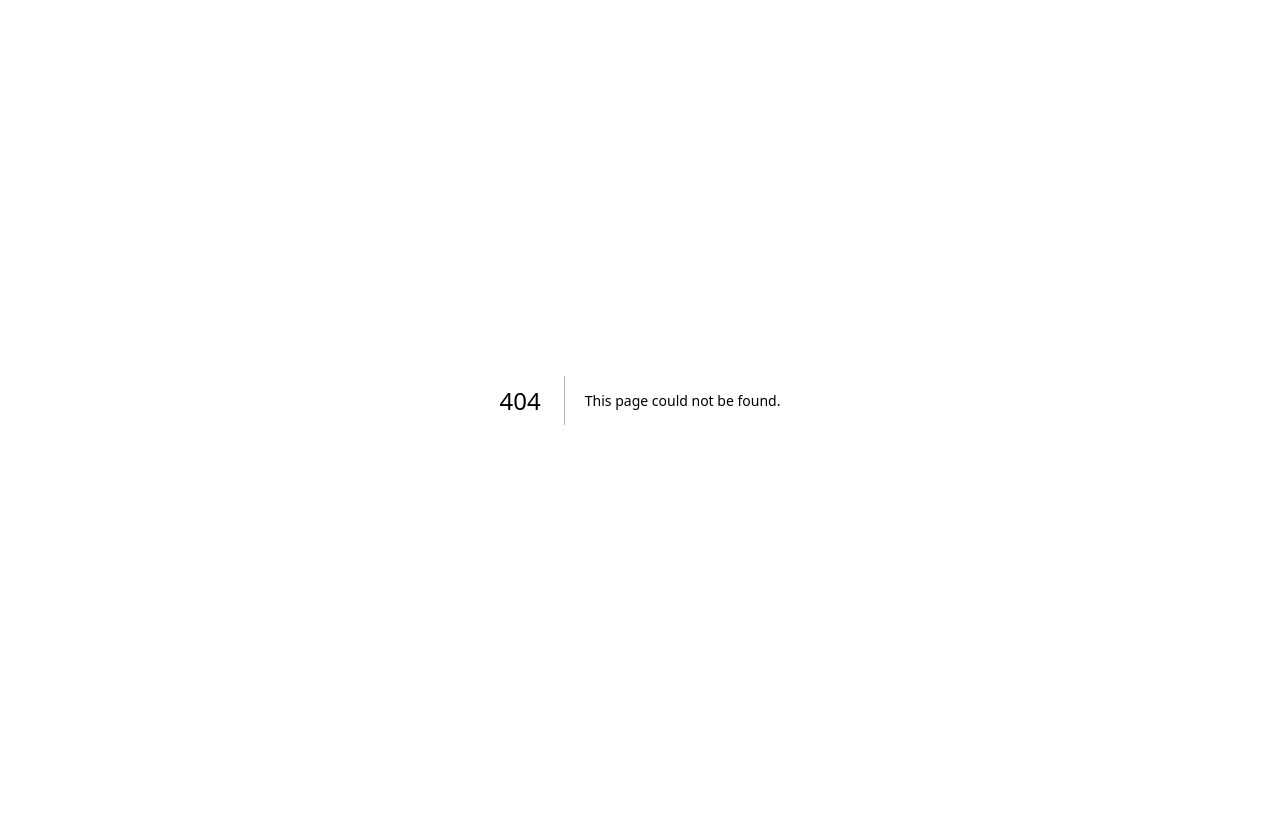
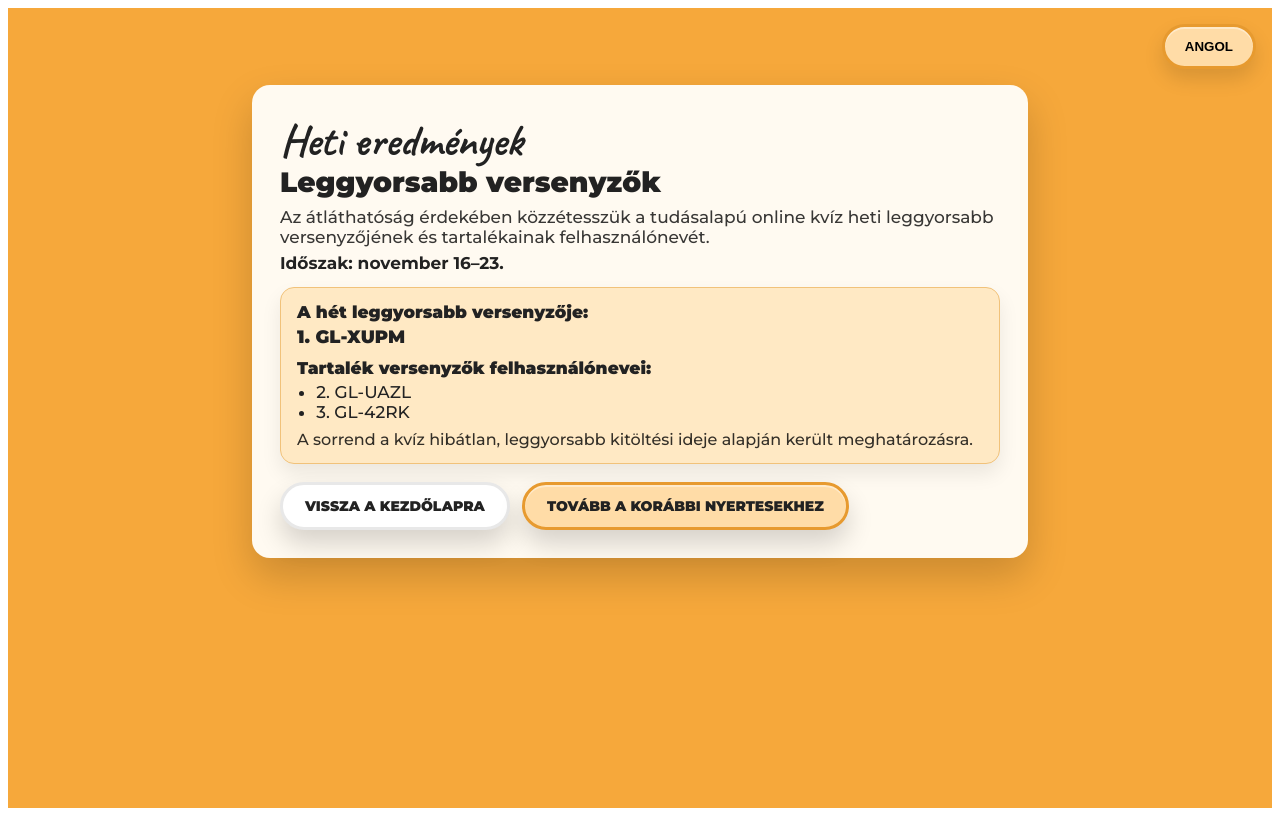
Before and after one commit to Runnerrander/grandlucky-quiz, a Next.js app: page /weekly in a window 1280 px wide. Before the commit this address had no page. Built offline with nearby package versions, Linux system fonts and the light colour scheme.

Commit message:
Add weekly fastest contestants page with HU/EN support and rules-style layout

```diff
--- /dev/null
+++ b/pages/weekly.js
@@ -0,0 +1,244 @@
+// pages/weekly.js
+import Head from "next/head";
+import Link from "next/link";
+import { useState } from "react";
+
+export default function WeeklyFastestPage() {
+  const [lang, setLang] = useState("hu"); // default Hungarian
+
+  const copy = {
+    hu: {
+      headTitle: "Heti leggyorsabb versenyzők — GrandLuckyTravel",
+      titleScript: "Heti eredmények",
+      titleStrong: "Leggyorsabb versenyzők",
+      intro:
+        "Az átláthatóság érdekében közzétesszük a tudásalapú online kvíz heti leggyorsabb versenyzőjének és tartalékainak felhasználónevét.",
+      weekLabel: "Időszak: november 16–23.",
+      fastestTitle: "A hét leggyorsabb versenyzője:",
+      fastestUser: "1. GL-XUPM",
+      backupsTitle: "Tartalék versenyzők felhasználónevei:",
+      backupsUsers: ["2. GL-UAZL", "3. GL-42RK"],
+      note:
+        "A sorrend a kvíz hibátlan, leggyorsabb kitöltési ideje alapján került meghatározásra.",
+      backHome: "VISSZA A KEZDŐLAPRA",
+      toWinners: "TOVÁBB A KORÁBBI NYERTESEKHEZ",
+    },
+    en: {
+      headTitle: "Weekly Fastest Contestants — GrandLuckyTravel",
+      titleScript: "Weekly results",
+      titleStrong: "Fastest contestants",
+      intro:
+        "For transparency, we publish the username of the week’s fastest contestant and the backup contestants from the online knowledge-based trivia.",
+      weekLabel: "Period: Nov. 16–23",
+      fastestTitle: "Fastest contestant of the week:",
+      fastestUser: "1. GL-XUPM",
+      backupsTitle: "Usernames of the backup contestants:",
+      backupsUsers: ["2. GL-UAZL", "3. GL-42RK"],
+      note:
+        "The order is based on the fastest perfect completion time of the trivia quiz.",
+      backHome: "BACK TO HOME",
+      toWinners: "GO TO PREVIOUS WINNERS",
+    },
+  };
+
+  const c = copy[lang];
+
+  return (
+    <main className="wrap">
+      <Head>
+        <title>{c.headTitle}</title>
+        <meta
+          name="viewport"
+          content="width=device-width, initial-scale=1, maximum-scale=1"
+        />
+        <link
+          rel="stylesheet"
+          href="https://fonts.googleapis.com/css2?family=Caveat:wght@700&family=Montserrat:wght@500;700;900&display=swap"
+        />
+      </Head>
+
+      {/* language chip */}
+      <button
+        className="lang"
+        onClick={() => setLang((prev) => (prev === "hu" ? "en" : "hu"))}
+      >
+        {lang === "hu" ? "ANGOL" : "MAGYAR"}
+      </button>
+
+      <section className="container">
+        <h1 className="title">
+          <span className="script">{c.titleScript}</span>
+          <br />
+          <span className="strong">{c.titleStrong}</span>
+        </h1>
+
+        <p className="intro">{c.intro}</p>
+        <p className="week">{c.weekLabel}</p>
+
+        <div className="box">
+          <h2 className="section-title">{c.fastestTitle}</h2>
+          <p className="user-line">{c.fastestUser}</p>
+
+          <h2 className="section-title sub">{c.backupsTitle}</h2>
+          <ul className="list">
+            {c.backupsUsers.map((u) => (
+              <li key={u}>{u}</li>
+            ))}
+          </ul>
+
+          <p className="note">{c.note}</p>
+        </div>
+
+        <div className="actions">
+          <Link href="/" legacyBehavior>
+            <a className="btn ghost">{c.backHome}</a>
+          </Link>
+          <Link href="/winners" legacyBehavior>
+            <a className="btn">{c.toWinners}</a>
+          </Link>
+        </div>
+      </section>
+
+      <style jsx>{`
+        .wrap {
+          min-height: 100dvh;
+          background: #f6a83b;
+          font-family: "Montserrat", system-ui, sans-serif;
+          color: #222;
+          position: relative;
+          overflow-x: hidden;
+        }
+
+        .lang {
+          position: fixed;
+          top: clamp(14px, 2.2vw, 24px);
+          right: clamp(14px, 2.2vw, 24px);
+          z-index: 10;
+          background: #ffdca7;
+          border: 3px solid #e79a2f;
+          padding: 12px 20px;
+          border-radius: 999px;
+          font-weight: 900;
+          box-shadow: 0 10px 20px rgba(0, 0, 0, 0.12),
+            inset 0 2px 0 rgba(255, 255, 255, 0.4);
+        }
+
+        .container {
+          width: min(720px, 92vw);
+          margin: clamp(24px, 6vw, 80px) auto;
+          background: #fffaf1;
+          border-radius: 18px;
+          padding: clamp(18px, 3vw, 28px);
+          box-shadow: 0 18px 40px rgba(0, 0, 0, 0.18);
+          position: relative;
+          z-index: 2;
+        }
+
+        .title {
+          margin: 0 0 10px;
+          line-height: 1.05;
+        }
+
+        .script {
+          font: 700 clamp(34px, 3.6vw, 44px) "Caveat", cursive;
+          color: #222;
+          text-shadow: 0 2px 0 rgba(255, 255, 255, 0.4);
+        }
+
+        .strong {
+          font-weight: 900;
+          font-size: clamp(22px, 2.2vw, 28px);
+        }
+
+        .intro {
+          margin: 10px 0 6px;
+          font-size: clamp(15px, 1.6vw, 17px);
+          color: rgba(0, 0, 0, 0.78);
+        }
+
+        .week {
+          margin: 0 0 14px;
+          font-weight: 700;
+          font-size: clamp(15px, 1.6vw, 17px);
+        }
+
+        .box {
+          margin: 10px 0 18px;
+          padding: 14px 16px;
+          border-radius: 14px;
+          background: #ffe9c4;
+          border: 1px solid #f1c27a;
+          box-shadow: 0 10px 20px rgba(0, 0, 0, 0.08);
+        }
+
+        .section-title {
+          margin: 0 0 4px;
+          font-weight: 900;
+          font-size: clamp(15px, 1.6vw, 17px);
+        }
+
+        .section-title.sub {
+          margin-top: 10px;
+        }
+
+        .user-line {
+          margin: 2px 0 6px;
+          font-weight: 800;
+          font-size: clamp(16px, 1.7vw, 18px);
+        }
+
+        .list {
+          margin: 4px 0 8px 1.2rem;
+          padding: 0;
+          font-size: clamp(15px, 1.6vw, 17px);
+        }
+
+        .note {
+          margin: 8px 0 0;
+          font-size: clamp(14px, 1.5vw, 16px);
+          color: rgba(0, 0, 0, 0.8);
+        }
+
+        .actions {
+          display: flex;
+          gap: 12px;
+          margin-top: 18px;
+          flex-wrap: wrap;
+        }
+
+        .btn {
+          appearance: none;
+          border: 3px solid #e79a2f;
+          background: #ffdca7;
+          color: #222;
+          font-weight: 900;
+          border-radius: 999px;
+          padding: 12px 22px;
+          text-transform: uppercase;
+          box-shadow: 0 14px 26px rgba(0, 0, 0, 0.16),
+            inset 0 2px 0 rgba(255, 255, 255, 0.4);
+          cursor: pointer;
+          font-size: clamp(13px, 1.2vw, 14px);
+          text-decoration: none;
+        }
+
+        .btn.ghost {
+          background: #fff;
+          border-color: #e8e8e8;
+        }
+
+        @media (max-width: 900px) {
+          .container {
+            width: calc(100vw - 28px);
+            margin: 18px auto 24px;
+          }
+          .actions .btn {
+            width: 100%;
+            justify-content: center;
+            text-align: center;
+          }
+        }
+      `}</style>
+    </main>
+  );
+}
```
